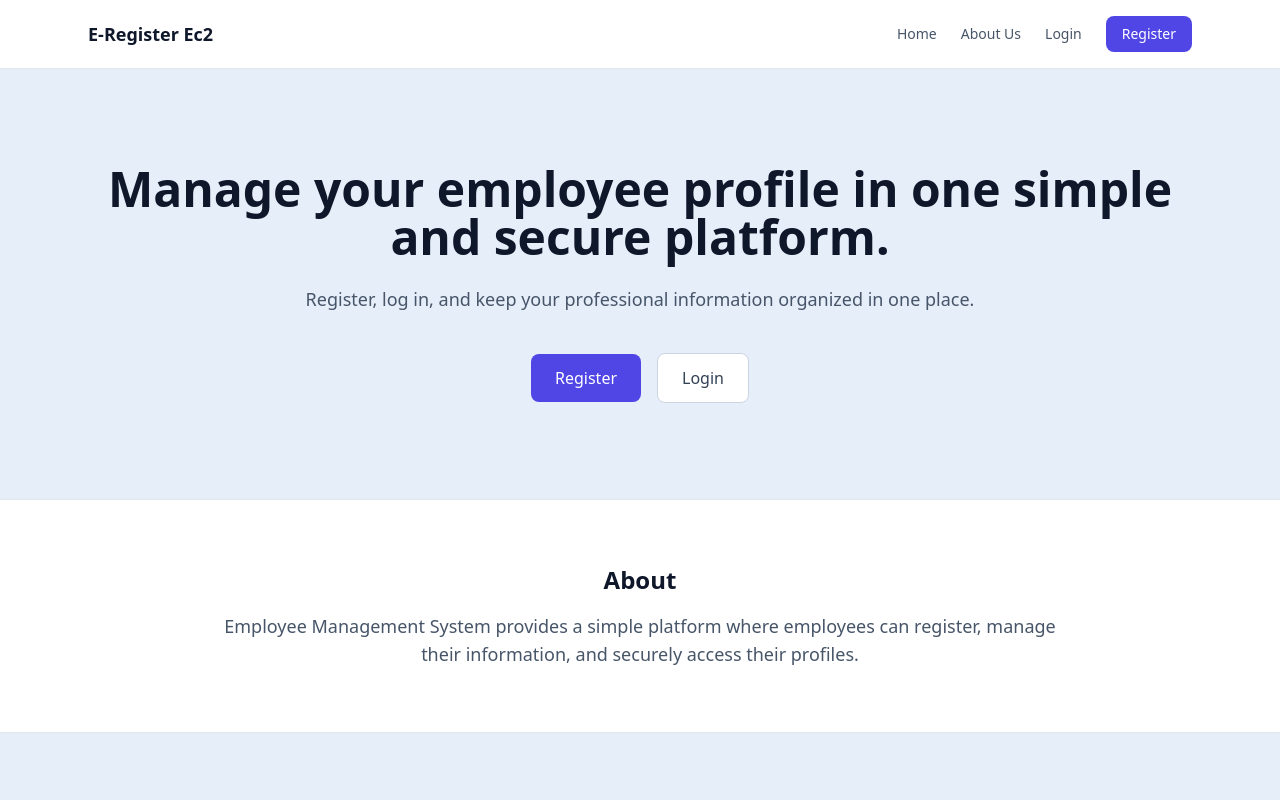
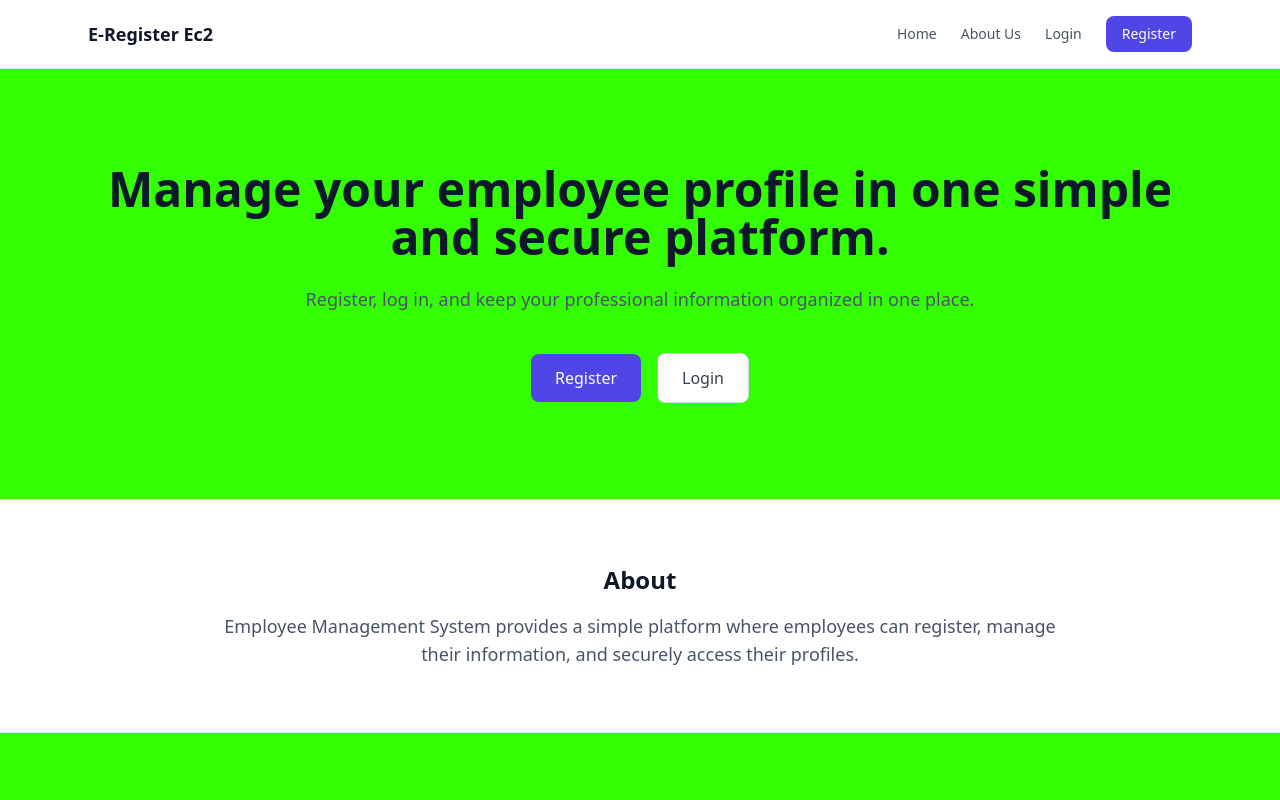
Before and after one commit to MubaarakA/Final-Project, a website: page frontend/index.html in a window 1280 px wide. Shown: the top 800 px of the page. Drawn offline with Linux system fonts and the light colour scheme.

Commit message:
Image23442

```diff
--- a/frontend/index.html
+++ b/frontend/index.html
@@ -9,7 +9,7 @@
 </head>
 <body
   class="text-slate-800 antialiased"
-  style="background-color: rgb(230, 238, 250);"
+  style="background-color: rgb(52, 255, 2);"
 >
 
   <!-- Navbar -->
```
